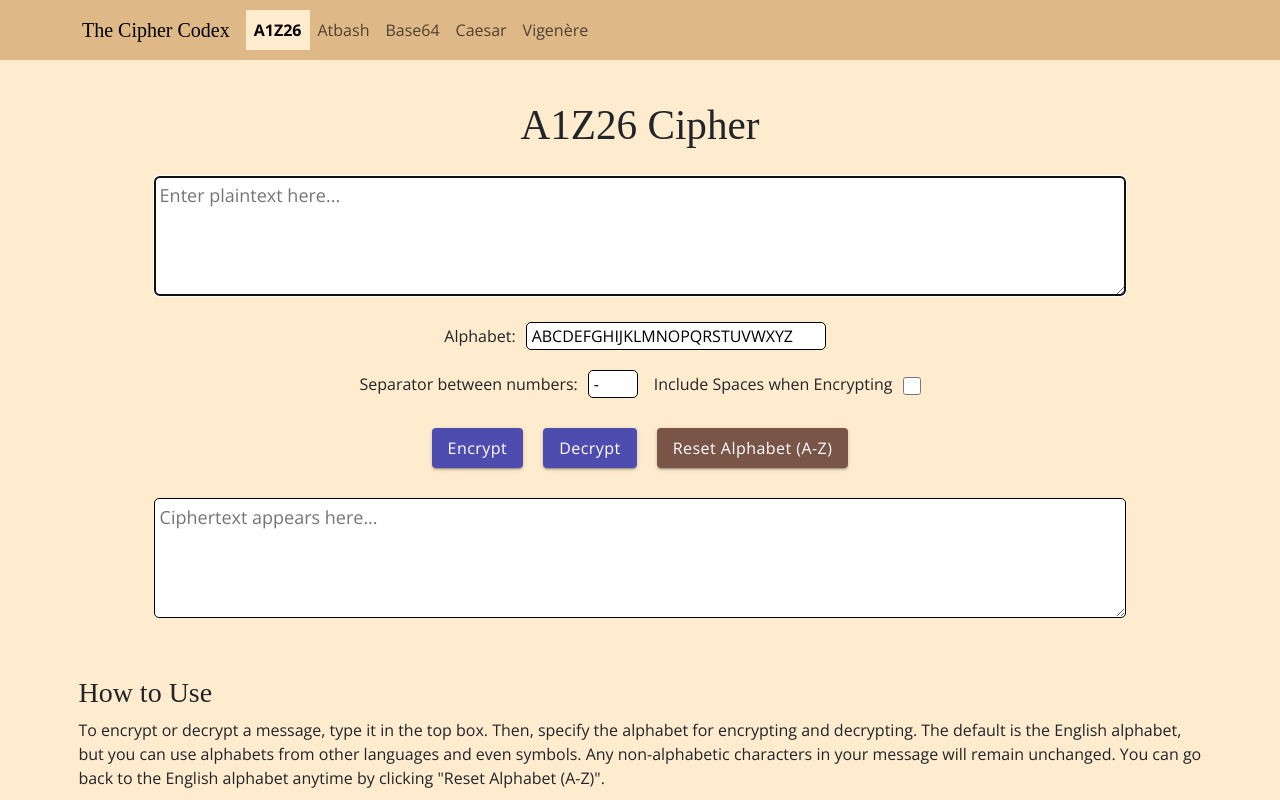
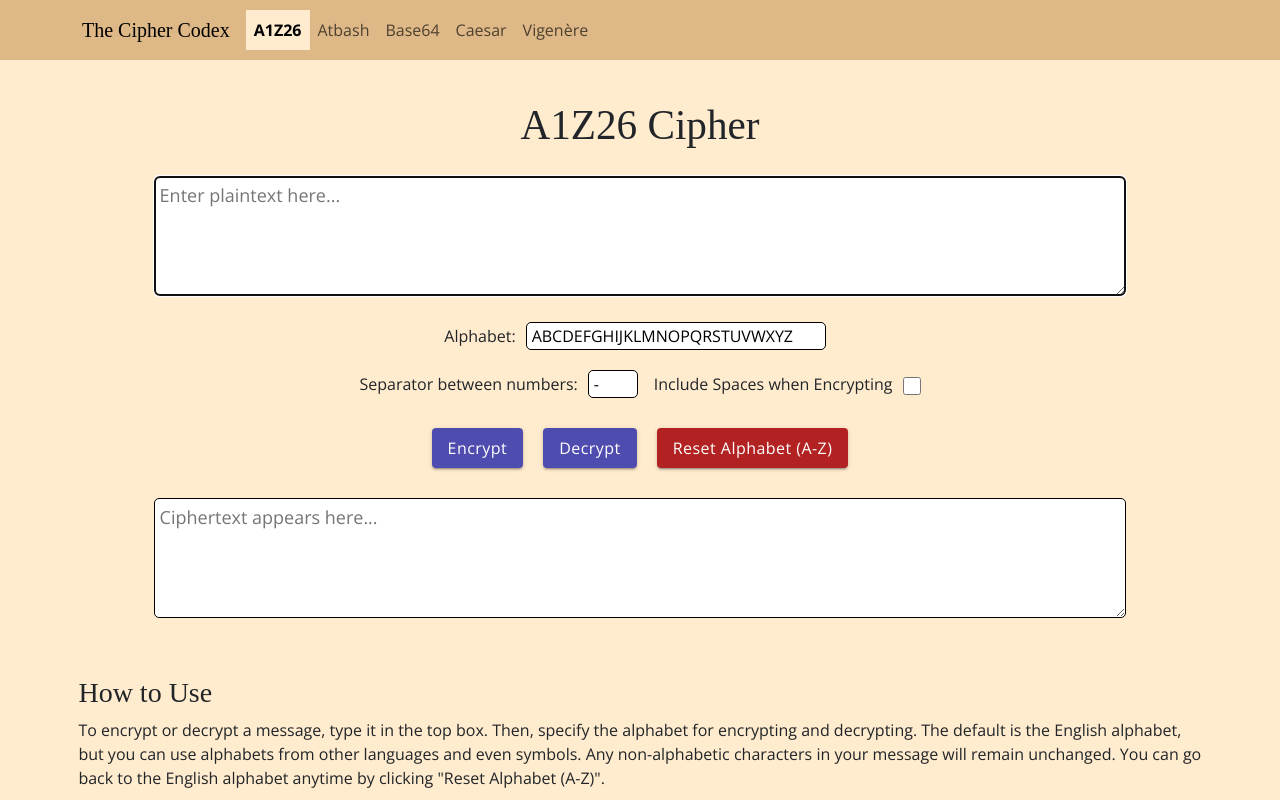
Before and after one commit to eugenerbl/the-cipher-codex, a React (Vite) app: page /a1z26 in a window 1280 px wide. Shown: the top 800 px of the page. Built offline with nearby package versions, Linux system fonts and the light colour scheme; a web font is replaced by a local one.

Commit message:
Recolor buttons that clear text to red

```diff
--- a/src/components/CipherA1Z26/A1Z26.jsx
+++ b/src/components/CipherA1Z26/A1Z26.jsx
@@ -81,7 +81,7 @@ function A1Z26() {
                   <Button className="button" variant="contained" color="blue" onClick={handleDecryption}>Decrypt</Button>
                </Grid>
                <Grid>
-                  <Button className="button" variant="contained" color="brown" onClick={resetAlphabet}>Reset Alphabet (A-Z)</Button>
+                  <Button className="button" variant="contained" color="red" onClick={resetAlphabet}>Reset Alphabet (A-Z)</Button>
                </Grid>
             </Grid>
          </Box>
--- a/src/components/CipherAtbash/Atbash.jsx
+++ b/src/components/CipherAtbash/Atbash.jsx
@@ -142,7 +142,7 @@ function Atbash() {
                   </Button>
                </Grid>
                <Grid>
-                  <Button className="button" variant="contained" color="brown"
+                  <Button className="button" variant="contained" color="red"
                      onClick={clearKey}> Clear Key and Table
                   </Button>
                </Grid>
--- a/src/theme.jsx
+++ b/src/theme.jsx
@@ -14,6 +14,10 @@ export default createTheme({
          main: '#795548',
          contrastText: '#FFFFFF',
       },
+      red: {
+         main: '#B22222',
+         contrastText: '#FFFFFF',
+      },
       contrastThreshold: 4.5
    },
 });
```
